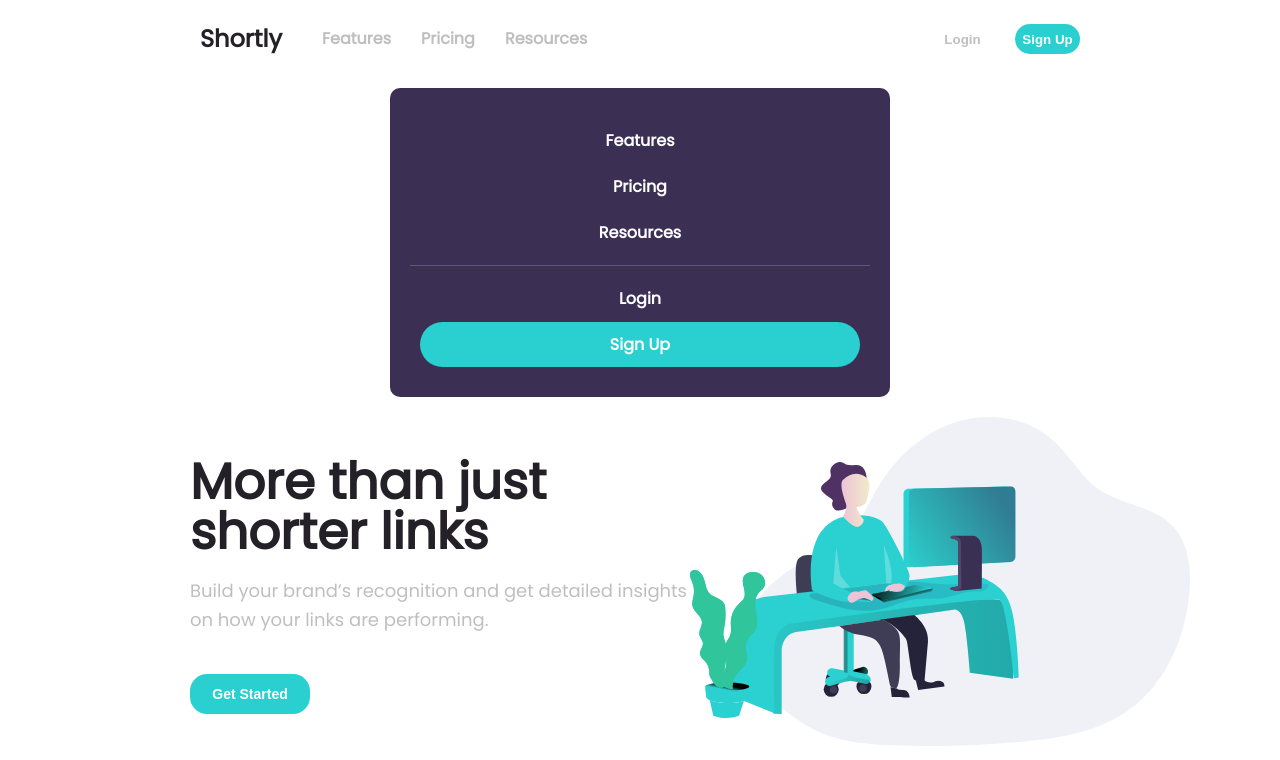
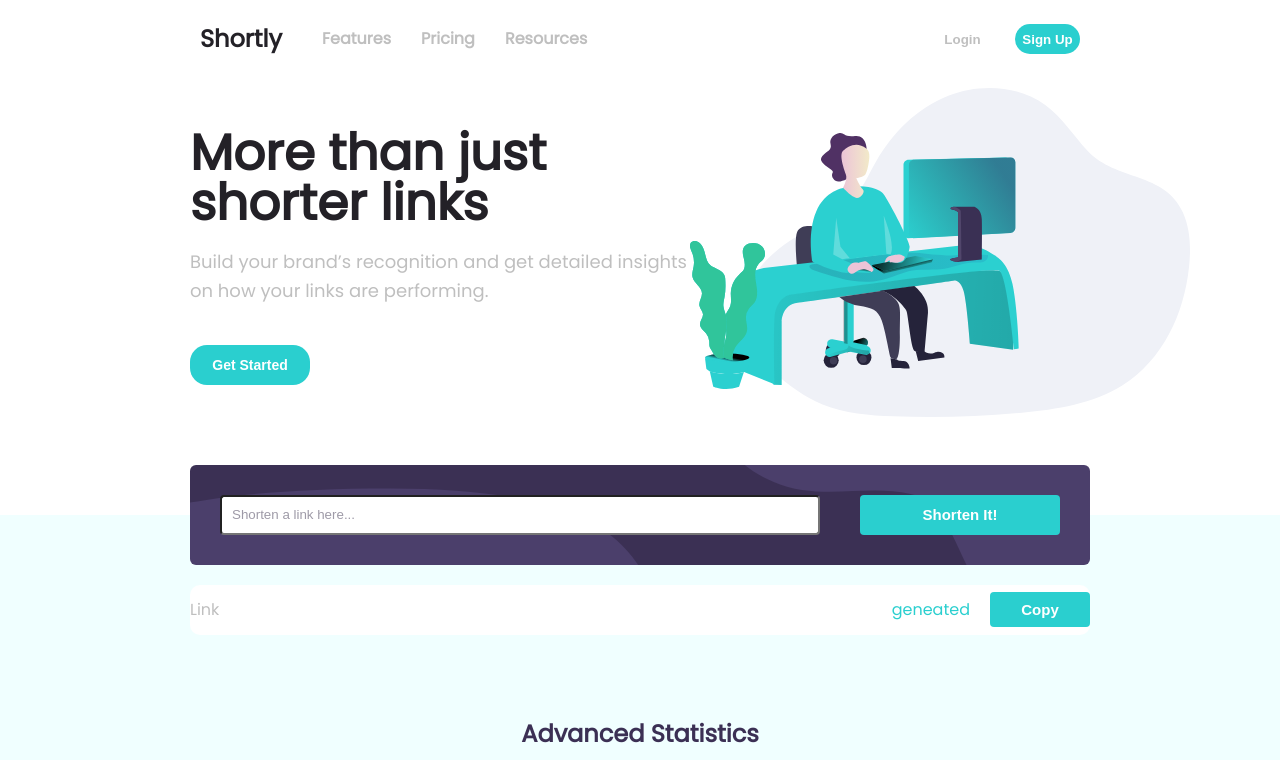
Before and after one commit to tshamugia/URL_Shortening, a website: page index.html in a window 1280 px wide. Shown: the top 760 px of the page. Drawn offline with Linux system fonts and the light colour scheme.

Commit message:
last markup

```diff
--- a/index.html
+++ b/index.html
@@ -6,10 +6,12 @@
     <!-- displays site properly based on user's device -->
 
     <link rel="stylesheet" href="css/style.css" />
+
     <link
       href="https://fonts.googleapis.com/css2?family=Poppins:ital,wght@0,400;1,200&display=swap"
       rel="stylesheet"
     />
+    <script type="module" src="/index.js" defer></script>
 
     <title>Frontend Mentor | Shortly URL shortening API Challenge</title>
 
@@ -69,7 +71,7 @@
           </section>
 
           <section class="main--section-2">
-            <img src="/images/illustration-working.svg" />
+            <img alt="illustration" src="/images/illustration-working.svg" />
           </section>
         </main>
       </main>
@@ -79,12 +81,23 @@
           class="shorten--input"
           aria-label="input"
           placeholder="Shorten a link here..."
+          type="text"
+          id="shorten--input"
         />
 
         <button class="shorten--button">Shorten It!</button>
       </section>
 
       <div class="wrapper">
+        <div class="shorten-wrapper">
+          <div class="shortened">
+            <div class="shortened--link">Link</div>
+            <div class="shortened--result">
+              <div class="generated-link">geneated</div>
+              <button class="copy-btn">Copy</button>
+            </div>
+          </div>
+        </div>
         <section class="advanced">
           <h2>Advanced Statistics</h2>
 
--- /dev/null
+++ b/index.js
@@ -0,0 +1,3 @@
+"use strict";
+
+const baseURL = "https://api.shrtco.de/v2/shorten?url=";
--- a/sass/_components.scss
+++ b/sass/_components.scss
@@ -61,6 +61,10 @@
   :nth-child(2) {
     background-color: var(--color-primary-1);
     color: white;
+
+    &:hover {
+      background-color: #74f0f0;
+    }
   }
   button {
     color: var(--color-neutral-1);
@@ -105,7 +109,7 @@
 }
 
 .mobile-nav {
-  display: flex;
+  display: none;
   flex-direction: column;
   max-width: 50rem;
   align-items: center;
@@ -114,6 +118,10 @@
   padding: 2rem;
   margin-top: 2rem;
   margin-inline: auto;
+
+  @media only screen and(max-width: 600px) {
+    display: flex;
+  }
 
   :hover {
     color: var(--color-primary-1);
@@ -255,6 +263,10 @@
   }
 }
 
+.shorten-hide {
+  display: none;
+}
+
 .shorten--button {
   color: var(--color-neutral-1);
   background-color: white;
@@ -276,6 +288,46 @@
   @media only screen and(max-width: 630px) {
     max-width: 60rem;
     width: 100%;
+  }
+}
+
+.shortened {
+  display: flex;
+  justify-content: space-between;
+  background-color: white;
+
+  max-width: 90rem;
+  margin: 2rem auto;
+  height: 5rem;
+  border-radius: 1rem;
+  align-items: center;
+
+  .generated-link {
+    color: var(--color-primary-1);
+  }
+
+  &--result {
+    display: flex;
+    gap: 2rem;
+    align-items: center;
+
+    .copy-btn {
+      color: var(--color-neutral-1);
+      background-color: white;
+      border: none;
+      border-radius: 0.4rem;
+      font-weight: 700;
+      font-size: 1.5rem;
+      height: 3.5rem;
+      width: 10rem;
+      cursor: pointer;
+      background-color: var(--color-primary-1);
+      color: white;
+
+      &:hover {
+        background-color: #74f0f0;
+      }
+    }
   }
 }
 
--- a/sass/_layout.scss
+++ b/sass/_layout.scss
@@ -21,6 +21,14 @@
   @media only screen and(max-width: 630px) {
     flex-direction: column-reverse;
   }
+}
+
+.shorten-wrapper {
+  position: relative;
+  z-index: 15;
+  padding-top: 5rem;
+  max-height: 10rem;
+  height: 100%;
 }
 
 .shorten {
```
Also changed, not shown: css/style.css.
